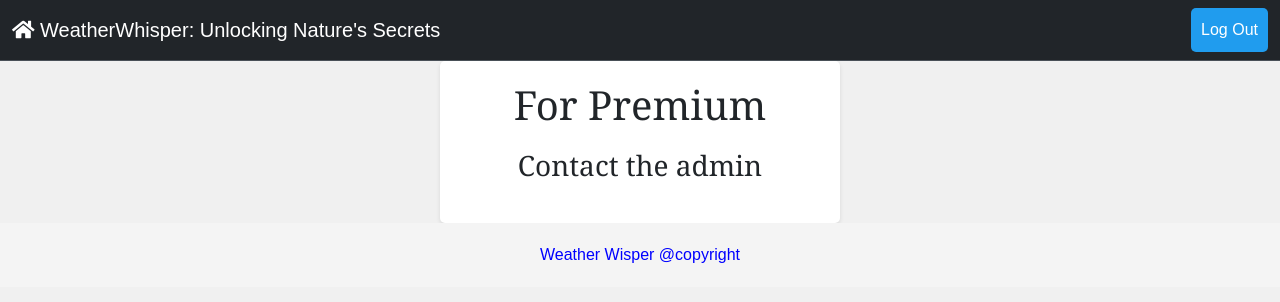
After one commit to MervinMoses/WeatherAPP-using-flask, a Flask app: page /upgrade in a window 1280 px wide. The commit adds this page. Shown: the top 302 px of the page. Run offline with Flask 3, Linux system fonts and the light colour scheme.

Commit message:
FinalTest

```diff
--- a/app.py
+++ b/app.py
@@ -14,7 +14,6 @@ def login():
         if value:
             return redirect(url_for('weather'))
         return render_template('Login.html',msg="Incorrect username or password")
-
     return render_template('Login.html',msg=" ")
 
 
@@ -46,14 +45,16 @@ def weather():
 
             if not function.ins_cities(ispremium):
                 return render_template('notPremium.html')
-
+            if function.ins_cities(ispremium)=="False":
+                return render_template('notFound.html')
 
 
     user_session=function.session_check()
     if user_session=="NO":
         return render_template('Login.html', msg="")
     weather_data = function.getWeather()
-    return render_template('weather.html', weather_data=weather_data,user_session=user_session)
+
+    return render_template('weather.html', weather_data=weather_data,user_session=user_session,text="")
 
 @app.route('/delete/<city>', methods=['POST'])
 def delete_city(city):
@@ -77,5 +78,11 @@ def logout():
     function.logout()
     return redirect(url_for('login'))
 
+@app.route("/upgrade",methods=['GET'])
+def upgrade():
+    return render_template('upgrade.html')
+
+
+
 if __name__=='__main__':
     app.run(debug=True)
--- a/static/style.css
+++ b/static/style.css
@@ -229,6 +229,13 @@ footer {
     animation: slideInFromLeft 0.5s ease-in-out;
 }
 h1 {
+    font-family: Cambria, Cochin, Georgia, Times, 'Times New Roman', serif;
+    text-align: center;
+    margin-bottom: 20px;
+    width: 100%;
+}
+h3{
+    font-family: Cambria, Cochin, Georgia, Times, 'Times New Roman', serif;
     text-align: center;
     margin-bottom: 20px;
     width: 100%;
@@ -252,7 +259,7 @@ h1 {
     text-align: center;
 }
 .forecast-date {
-    font-size: 18px;
+    font-size: 14px;
     margin: 0;
     color: #333;
 }
@@ -360,3 +367,13 @@ h1 {
 .premium-member a:hover {
     color: #0056b3;
 }
+
+
+.message {
+    background-color: #fff;
+    border-radius: 5px;
+    padding: 20px;
+    box-shadow: 0 2px 4px rgba(0, 0, 0, 0.1);
+    max-width: 400px;
+    margin: 0 auto;
+}
--- a/templates/notPremium.html
+++ b/templates/notPremium.html
@@ -1,4 +1,7 @@
 {% extends 'base.html' %}
+{% block title %}
+Upgrade to Premium
+{%endblock%}
 
     {% block body %}
     <nav class="navbar bg-dark border-bottom border-body" data-bs-theme="dark">
@@ -14,7 +17,7 @@
     <div class="banner">
         <h2>Upgrade to Premium for Exclusive Features!</h2>
         <p>Unlock ad-free experience, premium content, and advanced features.</p>
-        <a href="#" class="cta-button">Upgrade Now</a>
+        <a href="/upgrade" class="cta-button">Upgrade Now</a>
     </div>
 
     <div class="premium-features">
--- a/templates/premuim.html
+++ b/templates/premuim.html
@@ -14,7 +14,7 @@ Login Page
       </div>
   </nav>
     <div class="container">
-        <h1>Weather Forecast</h1>
+        <h1>"Unveil the Climate Ahead"</h1>
         {% for weather in weather_data %}
         <div class="forecast-card">
             <div class="forecast-details">
@@ -24,6 +24,7 @@ Login Page
                 <p class="forecast-info">Temperature: <span>{{ weather.temperature }}°C</span></p>
                 <p class="forecast-info">Description: <span>{{ weather.description }}</span></p>
                 <p class="forecast-info">Humidity: <span>{{ weather.humidity }}%</span></p>
+
             </div>
         </div>
         {% endfor %}
--- /dev/null
+++ b/templates/upgrade.html
@@ -0,0 +1,21 @@
+{% extends 'base.html' %}
+{% block title %}
+Contact admin
+{%endblock%}
+{% block body %}
+
+<nav class="navbar bg-dark border-bottom border-body" data-bs-theme="dark">
+    <div class="container-fluid">
+        <a class="navbar-brand" href="/Weather">
+            <i class="fas fa-home"></i>  WeatherWhisper: Unlocking Nature's Secrets
+        </a>
+                <form class="d-flex" action="/Logout" method="POST">
+          <button class="btn btn-outline-success" type="submit">Log Out</button>
+        </form>
+      </div>
+  </nav>
+    <div class="message">
+        <h1>For Premium</h1>
+        <h3>Contact the admin</h3>
+    </div>
+{%endblock%}
```
Also changed, not shown: function.py (+33 -12 lines), templates/Login.html (+9 -0 lines), templates/Register.html (+13 -1 lines), templates/Weather.html (+5 -2 lines), templates/notFound.html (added, +20 -0 lines).
